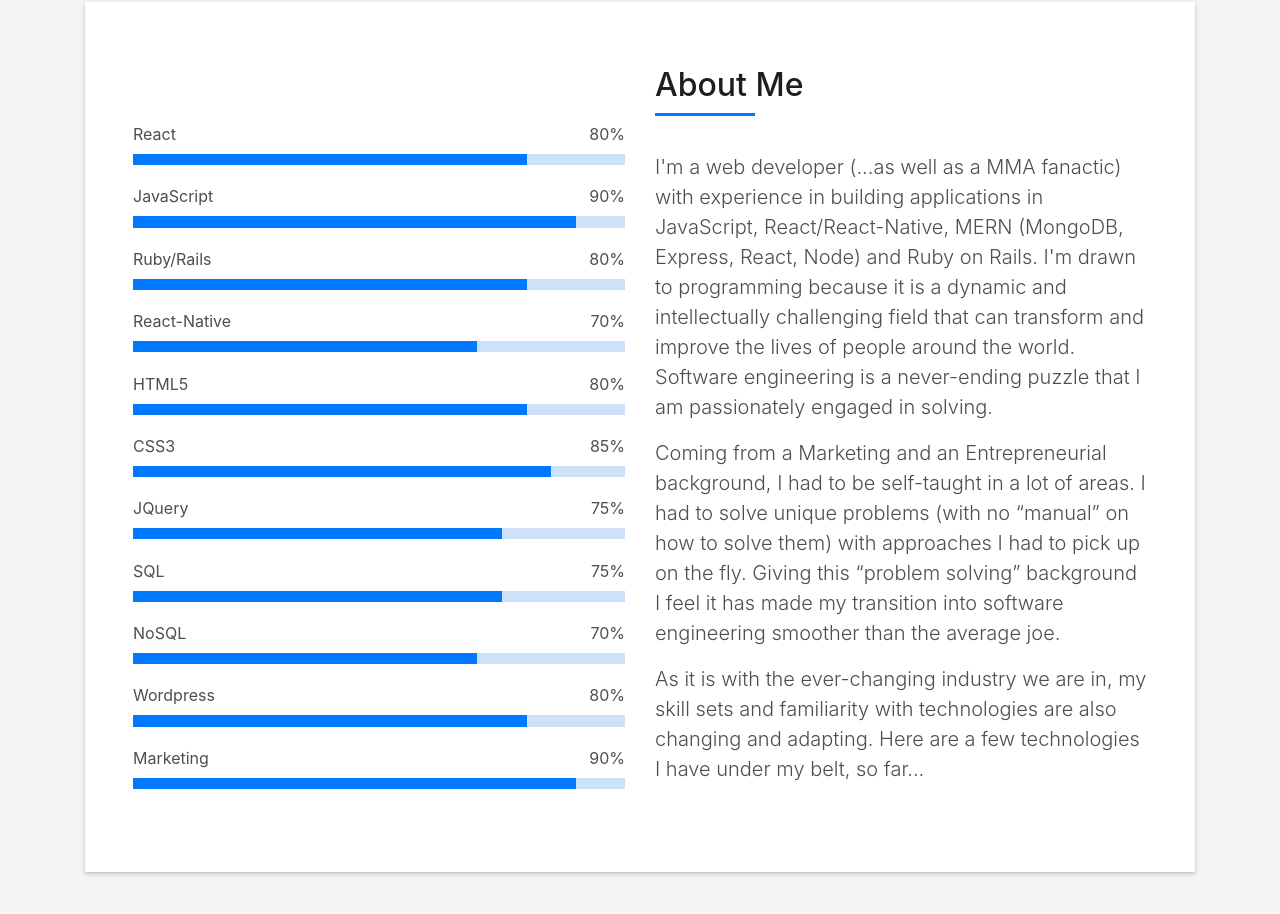
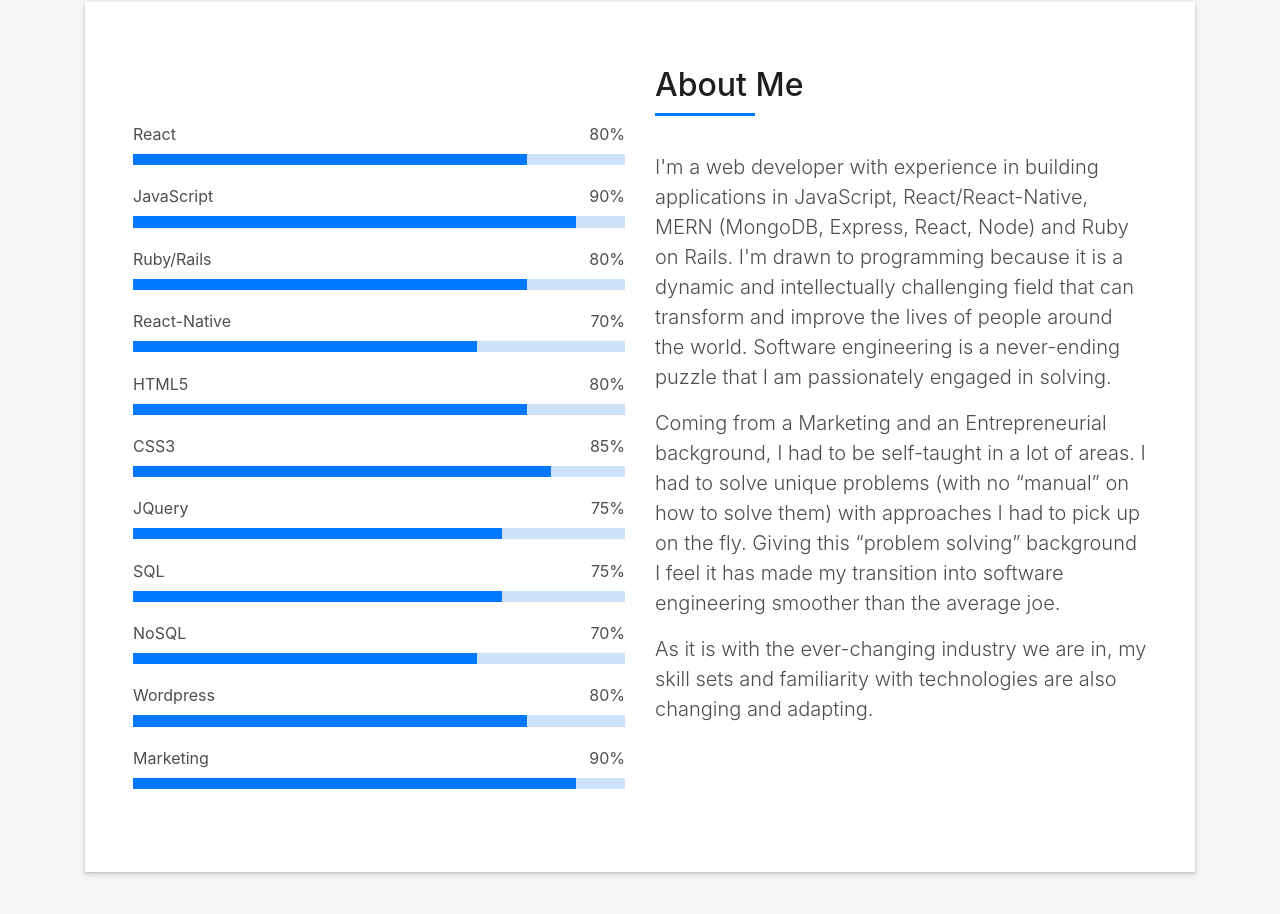
Before and after one commit to MahmudAhmed/mahmudahmed.github, a React (Create React App) app: page / in a window 1280 px wide. Shown: the part 862-1776 px from the top of the page. Built offline with nearby package versions, Linux system fonts and the light colour scheme; a web font is replaced by a local one.

Commit message:
about me

```diff
--- a/src/components/about.jsx
+++ b/src/components/about.jsx
@@ -57,7 +57,7 @@
         {
           id: "first-p-about",
           content:
-            "I'm a web developer (...as well as a MMA fanactic) with experience in building applications in JavaScript, React/React-Native, MERN (MongoDB, Express, React, Node) and Ruby on Rails. I'm drawn to programming because it is a dynamic and intellectually challenging field that can transform and improve the lives of people around the world. Software engineering is a never-ending puzzle that I am passionately engaged in solving."
+            "I'm a web developer with experience in building applications in JavaScript, React/React-Native, MERN (MongoDB, Express, React, Node) and Ruby on Rails. I'm drawn to programming because it is a dynamic and intellectually challenging field that can transform and improve the lives of people around the world. Software engineering is a never-ending puzzle that I am passionately engaged in solving."
         },
         {
           id: "second-p-about",
@@ -67,7 +67,7 @@
         {
           id: "third-p-about",
           content:
-            "As it is with the ever-changing industry we are in, my skill sets and familiarity with technologies are also changing and adapting. Here are a few technologies I have under my belt, so far..."
+            "As it is with the ever-changing industry we are in, my skill sets and familiarity with technologies are also changing and adapting."
         }
       ]
     };
```
